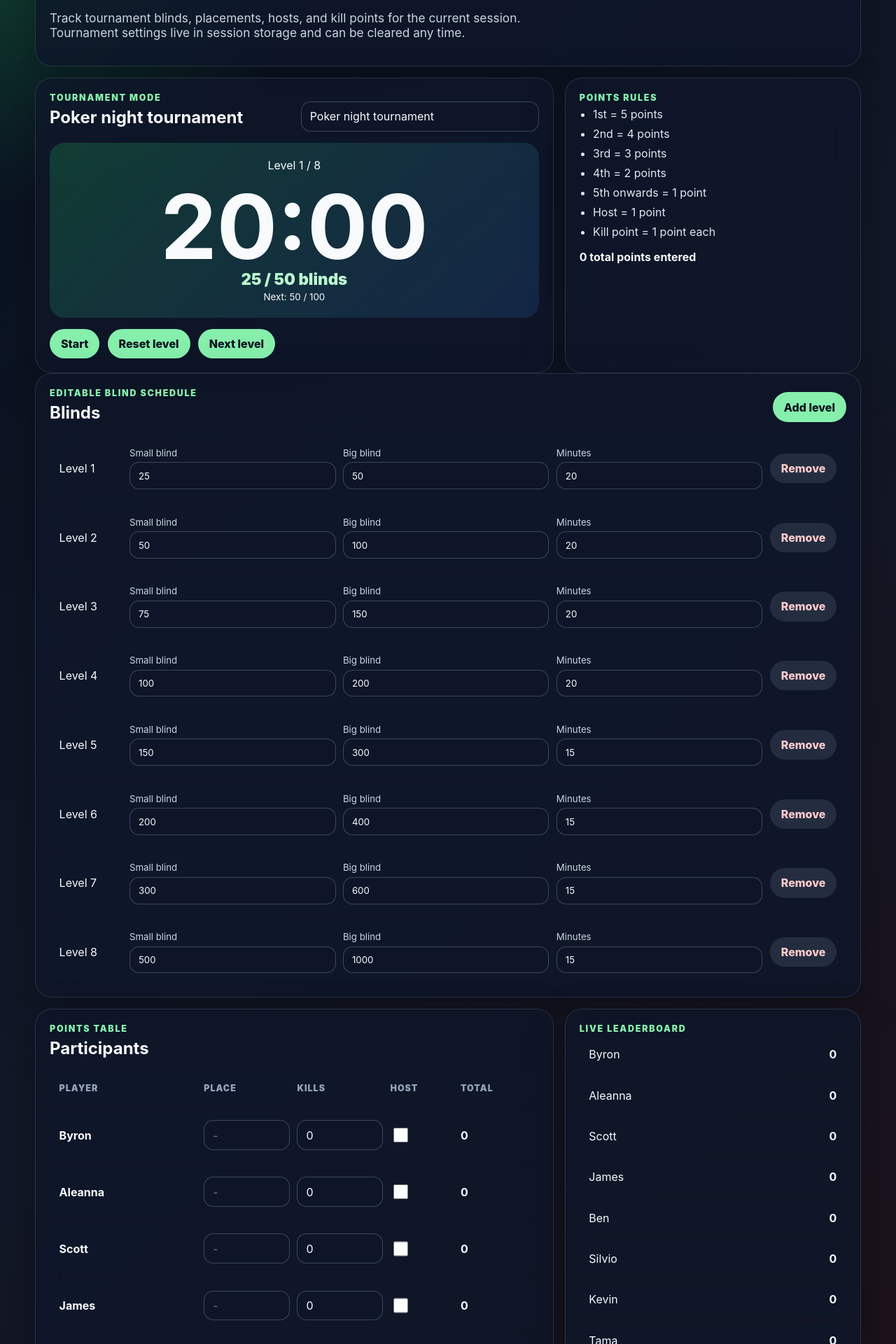
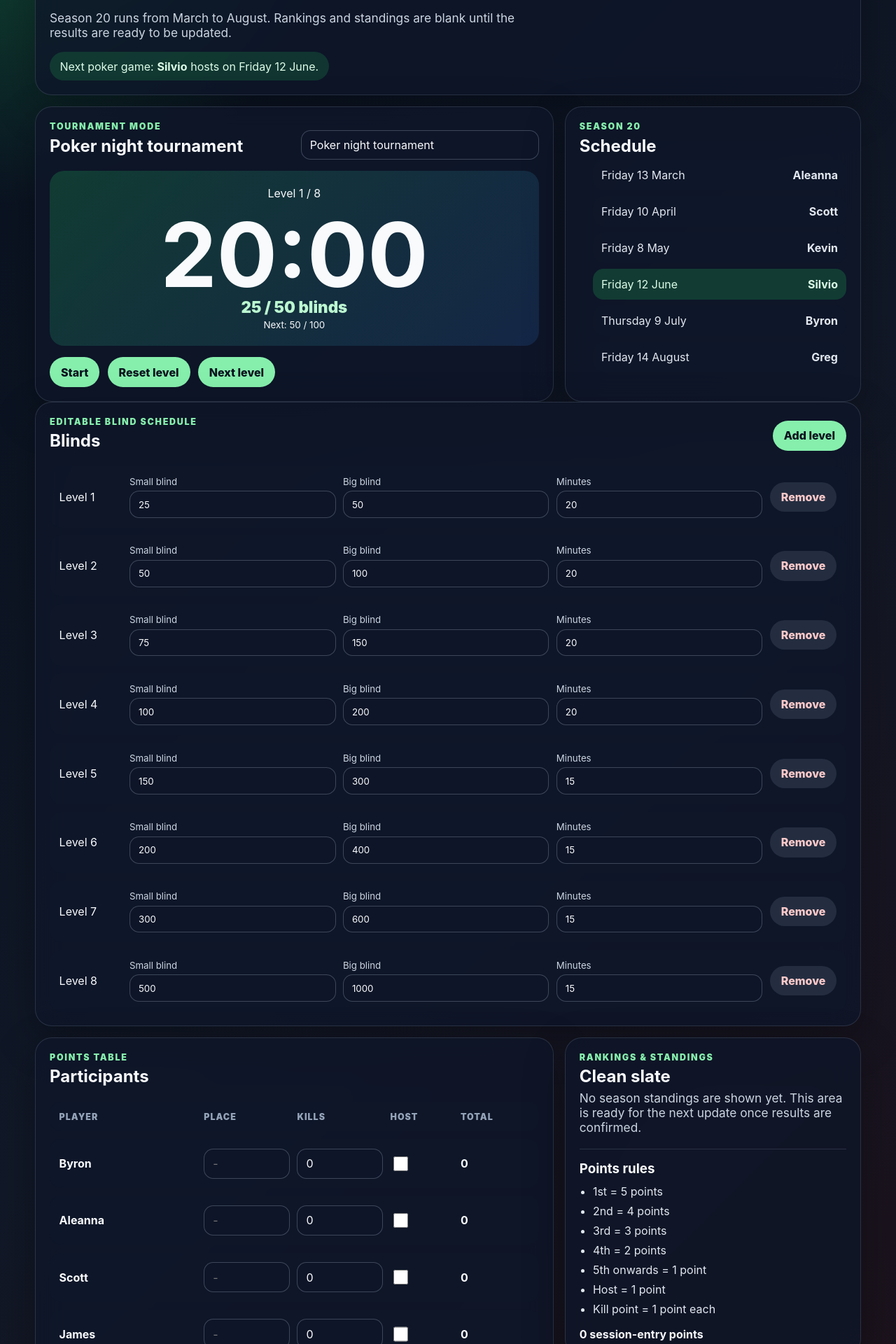
Before and after one commit to Sh4miya/poker-app, a Vue app: page / in a window 1280 px wide. Shown: the part 220-2140 px from the top of the page at 70% size. Built offline with nearby package versions, Linux system fonts and the light colour scheme; the HTML template or start-up script is replaced by a standard one.

Commit message:
Update season schedule and clean standings
Co-authored-by: multica-agent <github@multica.ai>

```diff
--- a/src/App.vue
+++ b/src/App.vue
@@ -3,6 +3,9 @@ import { computed, onMounted, onUnmounted, reactive, ref, watch } from 'vue'
 
 import {
   DEFAULT_TOURNAMENT_STATE,
+  SEASON_NUMBER,
+  SEASON_RANGE,
+  SEASON_SCHEDULE,
   calculatePlayerScore,
   clearTournamentState,
   createDefaultScoreRows,
@@ -28,13 +31,11 @@ const currentLevel = computed(
   () => tournament.blindLevels[tournament.levelIndex] ?? DEFAULT_TOURNAMENT_STATE.blindLevels[0]!,
 )
 const nextLevel = computed(() => tournament.blindLevels[tournament.levelIndex + 1] ?? null)
+const nextPokerNight = computed(() => SEASON_SCHEDULE.find((night) => night.isNext) ?? null)
 const timerLabel = computed(() => formatTimer(tournament.secondsRemaining))
-const leaderboard = computed(() =>
-  scoreRows.value
-    .map((row) => ({ ...row, score: calculatePlayerScore(row) }))
-    .sort((a, b) => b.score - a.score || (a.placement ?? 99) - (b.placement ?? 99)),
+const totalPrizePoints = computed(() =>
+  scoreRows.value.reduce((total, row) => total + calculatePlayerScore(row), 0),
 )
-const totalPrizePoints = computed(() => leaderboard.value.reduce((total, row) => total + row.score, 0))
 
 const persistTournament = () => {
   if (typeof window !== 'undefined') saveTournamentState(window.sessionStorage, tournament)
@@ -128,11 +129,15 @@ onUnmounted(() => {
   <main class="app-shell">
     <section class="hero card">
       <div>
-        <p class="eyebrow">Poker stats</p>
-        <h1>No login. Just the scoreboard.</h1>
+        <p class="eyebrow">Season {{ SEASON_NUMBER }} poker stats</p>
+        <h1>Clean slate for the new season.</h1>
         <p class="hero-copy">
-          Track tournament blinds, placements, hosts, and kill points for the current session.
-          Tournament settings live in session storage and can be cleared any time.
+          Season {{ SEASON_NUMBER }} runs from {{ SEASON_RANGE }}. Rankings and standings are blank
+          until the results are ready to be updated.
+        </p>
+        <p v-if="nextPokerNight" class="next-game-callout">
+          Next poker game: <strong>{{ nextPokerNight.host }}</strong> hosts on
+          {{ nextPokerNight.dateLabel }}.
         </p>
       </div>
       <button class="ghost-button" type="button" @click="resetSessionData">Clear session data</button>
@@ -166,17 +171,18 @@ onUnmounted(() => {
       </div>
 
       <div class="card rules-card">
-        <p class="eyebrow">Points rules</p>
-        <ul>
-          <li>1st = 5 points</li>
-          <li>2nd = 4 points</li>
-          <li>3rd = 3 points</li>
-          <li>4th = 2 points</li>
-          <li>5th onwards = 1 point</li>
-          <li>Host = 1 point</li>
-          <li>Kill point = 1 point each</li>
+        <p class="eyebrow">Season {{ SEASON_NUMBER }}</p>
+        <h2>Schedule</h2>
+        <ul class="season-schedule">
+          <li
+            v-for="night in SEASON_SCHEDULE"
+            :key="night.dateLabel"
+            :class="{ 'next-night': night.isNext }"
+          >
+            <span>{{ night.dateLabel }}</span>
+            <strong>{{ night.host }}</strong>
+          </li>
         </ul>
-        <strong>{{ totalPrizePoints }} total points entered</strong>
       </div>
     </section>
 
@@ -251,14 +257,26 @@ onUnmounted(() => {
         </div>
       </div>
 
-      <div class="card leaderboard-card">
-        <p class="eyebrow">Live leaderboard</p>
-        <ol>
-          <li v-for="row in leaderboard" :key="row.name">
-            <span>{{ row.name }}</span>
-            <strong>{{ row.score }}</strong>
-          </li>
-        </ol>
+      <div class="card standings-card">
+        <p class="eyebrow">Rankings & standings</p>
+        <h2>Clean slate</h2>
+        <p class="muted-copy">
+          No season standings are shown yet. This area is ready for the next update once results are
+          confirmed.
+        </p>
+        <div class="rules-summary">
+          <h3>Points rules</h3>
+          <ul>
+            <li>1st = 5 points</li>
+            <li>2nd = 4 points</li>
+            <li>3rd = 3 points</li>
+            <li>4th = 2 points</li>
+            <li>5th onwards = 1 point</li>
+            <li>Host = 1 point</li>
+            <li>Kill point = 1 point each</li>
+          </ul>
+          <strong>{{ totalPrizePoints }} session-entry points</strong>
+        </div>
       </div>
     </section>
   </main>
@@ -344,10 +362,22 @@ h2 {
   margin-bottom: 0.35rem;
 }
 
-.hero-copy {
+.hero-copy,
+.muted-copy {
   max-width: 720px;
   color: #cbd5e1;
   font-size: 1.08rem;
+}
+
+.next-game-callout {
+  display: inline-flex;
+  flex-wrap: wrap;
+  gap: 0.3rem;
+  margin-bottom: 0;
+  border-radius: 999px;
+  padding: 0.65rem 0.9rem;
+  color: #dcfce7;
+  background: rgba(34, 197, 94, 0.18);
 }
 
 .eyebrow {
@@ -425,7 +455,8 @@ h2 {
   color: #fecaca;
 }
 
-.rules-card ul {
+.rules-card ul,
+.rules-summary ul {
   display: grid;
   gap: 0.5rem;
   margin: 0 0 1rem;
@@ -433,17 +464,49 @@ h2 {
   color: #e2e8f0;
 }
 
+.season-schedule {
+  display: grid;
+  gap: 0.65rem;
+  margin: 0;
+  padding: 0;
+  list-style: none;
+}
+
+.season-schedule li {
+  display: grid;
+  grid-template-columns: 1fr auto;
+  gap: 0.75rem;
+  align-items: center;
+  border-radius: 0.95rem;
+  padding: 0.75rem;
+  color: #e2e8f0;
+  background: rgba(15, 23, 42, 0.65);
+}
+
+.season-schedule .next-night {
+  color: #dcfce7;
+  background: rgba(34, 197, 94, 0.22);
+}
+
+.rules-summary {
+  margin-top: 1.25rem;
+  border-top: 1px solid rgba(148, 163, 184, 0.2);
+  padding-top: 1rem;
+}
+
+.rules-summary h3 {
+  margin: 0 0 0.7rem;
+}
+
 .schedule-list,
-.score-table,
-.leaderboard-card ol {
+.score-table {
   display: grid;
   gap: 0.7rem;
 }
 
 .schedule-row,
 .score-header,
-.score-row,
-.leaderboard-card li {
+.score-row {
   display: grid;
   gap: 0.65rem;
   align-items: center;
@@ -481,16 +544,6 @@ h2 {
   height: 1.35rem;
 }
 
-.leaderboard-card ol {
-  margin: 0;
-  padding: 0;
-  list-style: none;
-}
-
-.leaderboard-card li {
-  grid-template-columns: 1fr auto;
-}
-
 @media (max-width: 860px) {
   .hero,
   .section-heading,
--- a/src/poker.ts
+++ b/src/poker.ts
@@ -8,9 +8,28 @@ export const DEFAULT_PARTICIPANTS = [
   'Kevin',
   'Tama',
   'Lizzie',
+  'Greg',
 ] as const
 
 export type ParticipantName = (typeof DEFAULT_PARTICIPANTS)[number]
+
+export const SEASON_NUMBER = 20
+export const SEASON_RANGE = 'March to August'
+
+export interface PokerNight {
+  dateLabel: string
+  host: ParticipantName
+  isNext: boolean
+}
+
+export const SEASON_SCHEDULE: PokerNight[] = [
+  { dateLabel: 'Friday 13 March', host: 'Aleanna', isNext: false },
+  { dateLabel: 'Friday 10 April', host: 'Scott', isNext: false },
+  { dateLabel: 'Friday 8 May', host: 'Kevin', isNext: false },
+  { dateLabel: 'Friday 12 June', host: 'Silvio', isNext: true },
+  { dateLabel: 'Thursday 9 July', host: 'Byron', isNext: false },
+  { dateLabel: 'Friday 14 August', host: 'Greg', isNext: false },
+]
 
 export interface ScoreRow {
   name: string
```
Also changed, not shown: 1 other file (tests, documents, lock files or other folders).
